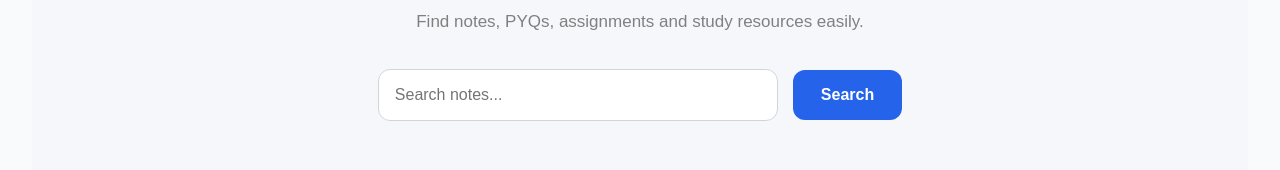
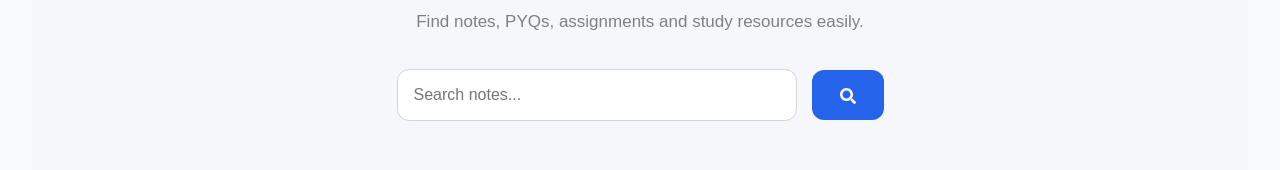
Before and after one commit to Ishabhat537/StudyHub, a React (Vite) app in the folder FRONTEND/: page /materials in a window 1280 px wide. Shown: the part 181-351 px from the top of the page. Built offline with nearby package versions, Linux system fonts and the light colour scheme; no server answers.

Commit message:
ui fixed

```diff
--- a/FRONTEND/src/pages/Materials.jsx
+++ b/FRONTEND/src/pages/Materials.jsx
@@ -3,7 +3,7 @@ import axios from "axios";
 import MaterialCard from "../components/MaterialCard";
 import { useSearchParams } from "react-router-dom";
 import API from '../config';
-import { FaBook } from "react-icons/fa";
+import { FaBook,FaSearch } from "react-icons/fa";
 
 
 function Materials() {
@@ -143,7 +143,7 @@ const [year, setYear] = useState(
     className="search-btn"
     onClick={fetchData}
   >
-    Search
+   <FaSearch/>
   </button>
 
 </div>
```
